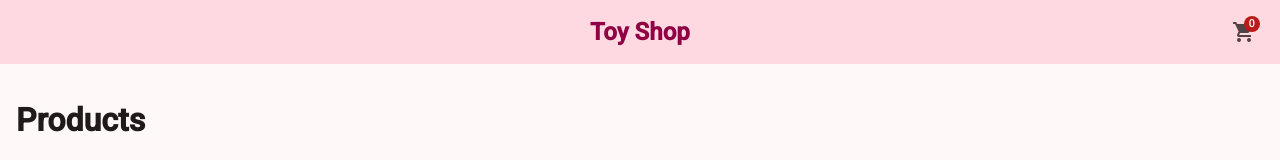
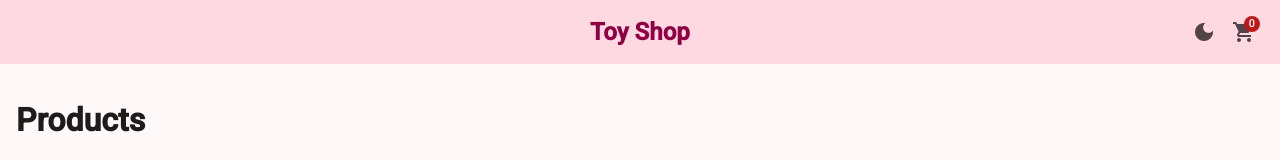
Before and after one commit to nocturnalpie/training-examples, an Angular app: page /products in a window 1280 px wide. Shown: the top 160 px of the page. Built offline with nearby package versions, Linux system fonts and the light colour scheme.

Commit message:
Added button to toggle between light and dark mode

```diff
--- a/src/app/header/header.component.html
+++ b/src/app/header/header.component.html
@@ -6,6 +6,9 @@
 	</button>
 
 	<div class="right">
+		<button mat-icon-button (click)="toggleThemeMode()" [matTooltip]="themeDetails().helpText">
+			<mat-icon>{{themeDetails().icon}}</mat-icon>
+		</button>
 		<button mat-icon-button [matMenuTriggerFor]="cartMenu" #cartMenuTrigger>
 			<mat-icon [matBadge]="cart.totalQuantity" matBadgeColor="accent">
 				shopping_cart
--- a/src/app/header/header.component.ts
+++ b/src/app/header/header.component.ts
@@ -1,31 +1,38 @@
 import { Component, inject, viewChild } from '@angular/core';
 import { takeUntilDestroyed } from '@angular/core/rxjs-interop';
-import { MatBadgeModule } from '@angular/material/badge';
-import { MatButtonModule } from '@angular/material/button';
-import { MatIconModule } from '@angular/material/icon';
-import { MatMenuModule, MatMenuTrigger } from '@angular/material/menu';
-import { MatToolbarModule } from '@angular/material/toolbar';
+import { MatBadge } from '@angular/material/badge';
+import { MatButton, MatIconButton } from '@angular/material/button';
+import { MatIcon } from '@angular/material/icon';
+import { MatMenu, MatMenuTrigger } from '@angular/material/menu';
+import { MatToolbar } from '@angular/material/toolbar';
+import { MatTooltip } from '@angular/material/tooltip';
 import { RouterModule } from '@angular/router';
 import { CartComponent } from '../cart/cart.component';
 import { CartService } from '../cart/service/cart.service.interface';
+import { ThemeModeService } from '../theme-mode/theme-mode.service';
 
 @Component({
 	selector: 'app-header',
 	imports: [
 		CartComponent,
 		RouterModule,
-		MatToolbarModule,
-		MatButtonModule,
-		MatIconModule,
-		MatBadgeModule,
-		MatMenuModule,
+		MatToolbar,
+		MatButton,
+		MatIconButton,
+		MatIcon,
+		MatBadge,
+		MatMenu,
+		MatMenuTrigger,
+		MatTooltip,
 	],
 	templateUrl: './header.component.html',
 	styleUrl: './header.component.scss'
 })
 export class HeaderComponent {
+	protected readonly cart = inject(CartService);
 
-	protected readonly cart = inject(CartService);
+	private readonly themeModeService = inject(ThemeModeService);
+	protected themeDetails = this.themeModeService.themeDetails;
 
 	private menuTrigger = viewChild<MatMenuTrigger>(MatMenuTrigger);
 
@@ -34,4 +41,8 @@ export class HeaderComponent {
 			.pipe(takeUntilDestroyed())
 			.subscribe(() => this.menuTrigger()?.openMenu());
 	}
+
+	toggleThemeMode(): void {
+		this.themeModeService.toggleThemeMode();
+	}
 }
```
